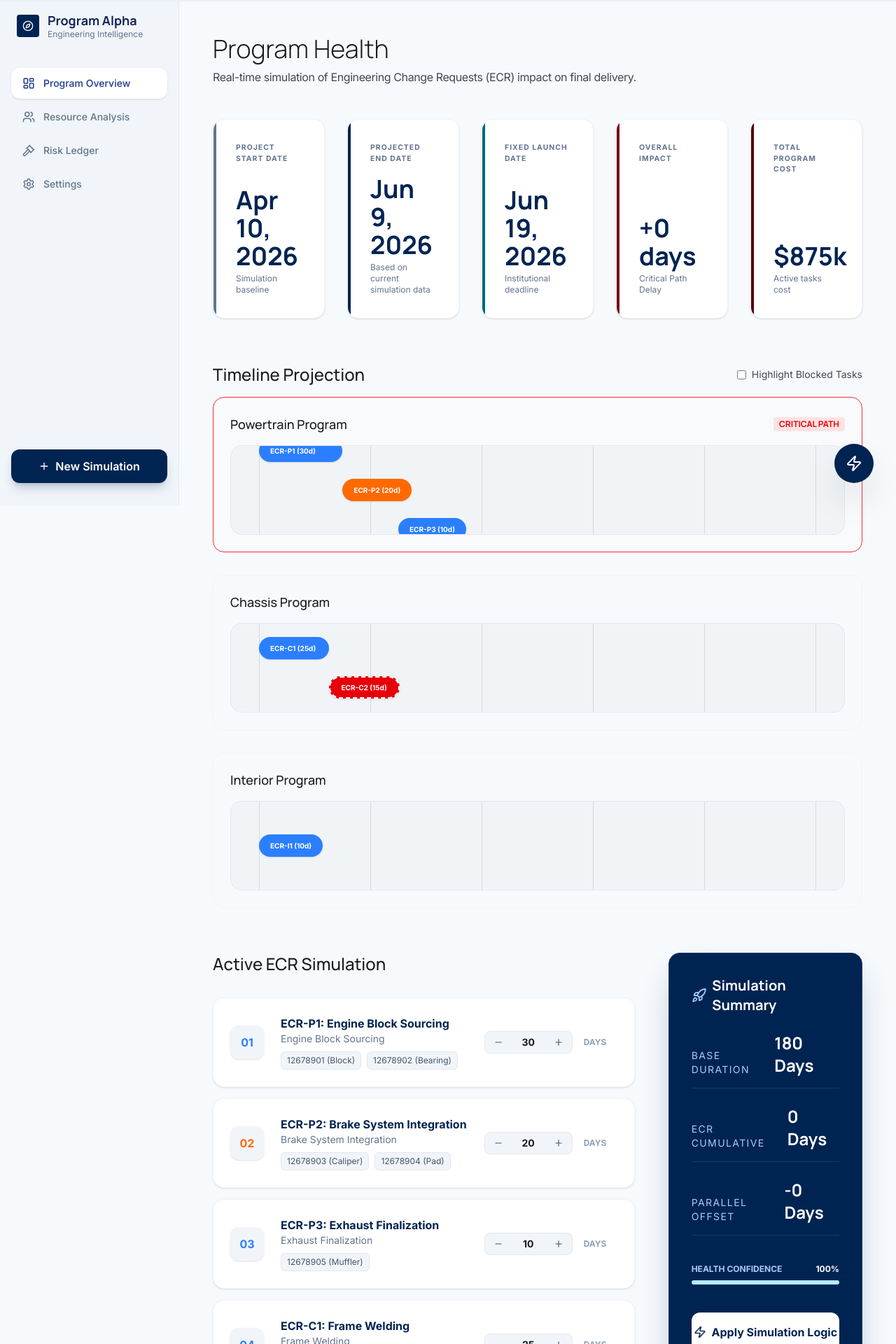
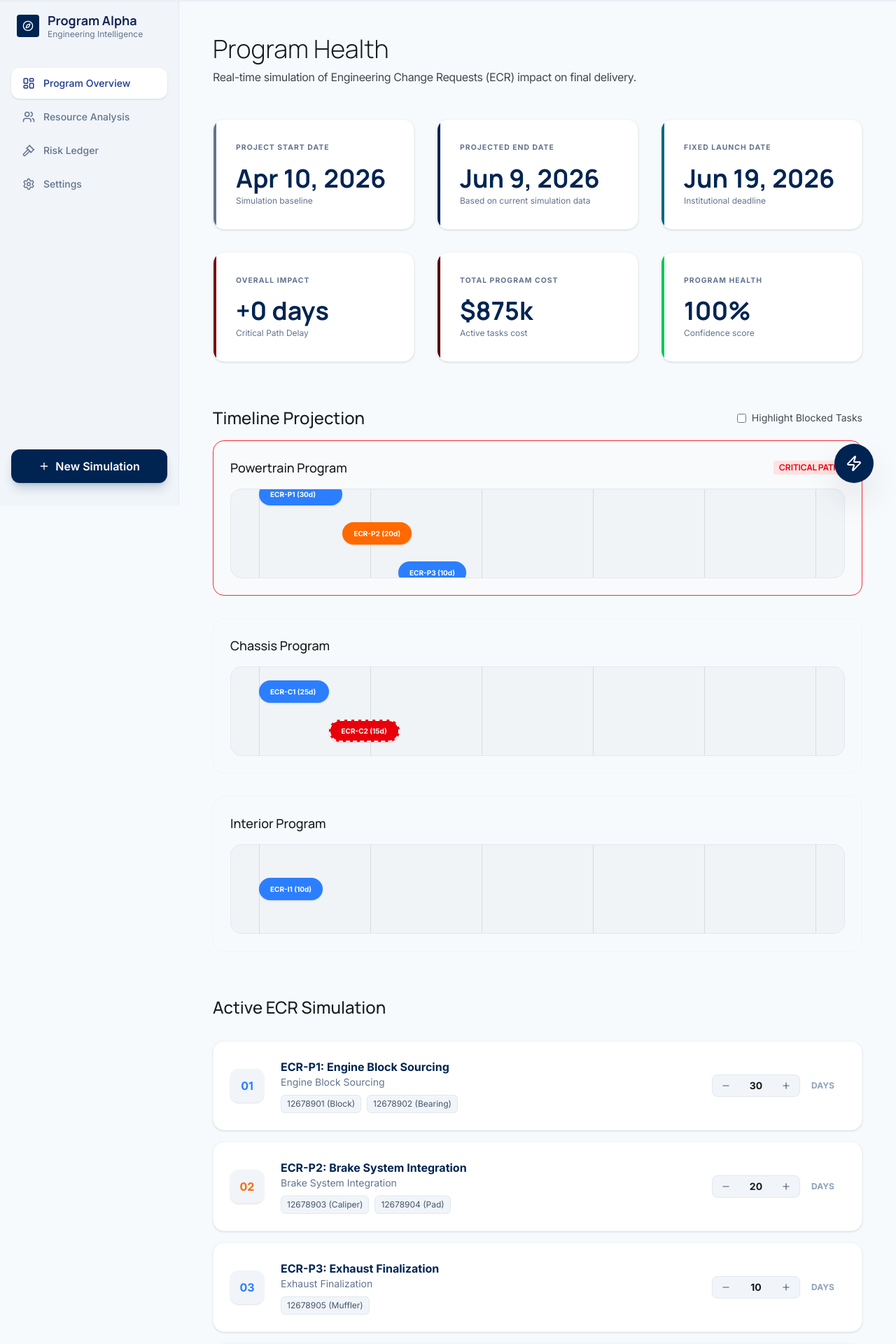
Before and after one commit to Rishabh1991mtu/editorial-engineering-intelligence, a React (Vite) app: page / in a window 1280 px wide. Shown: the part 78-1998 px from the top of the page at 70% size. Built offline with nearby package versions, Linux system fonts and the light colour scheme.

Commit message:
feat: update KPI dashboard layout and integrate program health metrics into the main grid

```diff
--- a/src/App.tsx
+++ b/src/App.tsx
@@ -123,7 +123,7 @@ export default function App() {
           </motion.div>
 
           {/* KPI Panel */}
-          <section className="grid grid-cols-1 md:grid-cols-5 gap-8 mb-16">
+            <section className="grid grid-cols-1 md:grid-cols-3 gap-8 mb-16">
             <KPICard
               label="Project Start Date"
               value={new Date(projectStartDate).toLocaleDateString('en-US', { month: 'short', day: 'numeric', year: 'numeric' })}
@@ -155,6 +155,12 @@ export default function App() {
               subtext="Active tasks cost"
               accentColor="bg-tertiary"
             />
+              <KPICard
+                label="Program Health"
+                value={`${Math.max(0, 100 - overallImpact * 2)}%`}
+                subtext="Confidence score"
+                accentColor={overallImpact > 0 ? "bg-red-500" : "bg-green-500"}
+              />
           </section>
 
           {/* ECR Timeline Visualization */}
@@ -186,20 +192,10 @@ export default function App() {
           </div>
 
           {/* Simulation Panel */}
-          <section className="grid grid-cols-1 lg:grid-cols-12 gap-12">
-            <div className="lg:col-span-8">
+          <section className="mt-12">
               <h2 className="text-2xl font-headline font-medium text-on-surface mb-8">Active ECR Simulation</h2>
               <ECRSimulation ecrData={ecrData} onUpdateEcrDays={updateEcrDays} />
-            </div>
-            <div className="lg:col-span-4">
-              <SimulationSummary
-                baseDuration={BASE_PROJECT_DURATION}
-                cumulativeImpact={overallImpact}
-                parallelOffset={0}
-                healthConfidence={Math.max(0, 100 - overallImpact * 2)}
-              />
-            </div>
-          </section>
+            </section>
         </main>
       </div>
 
```
